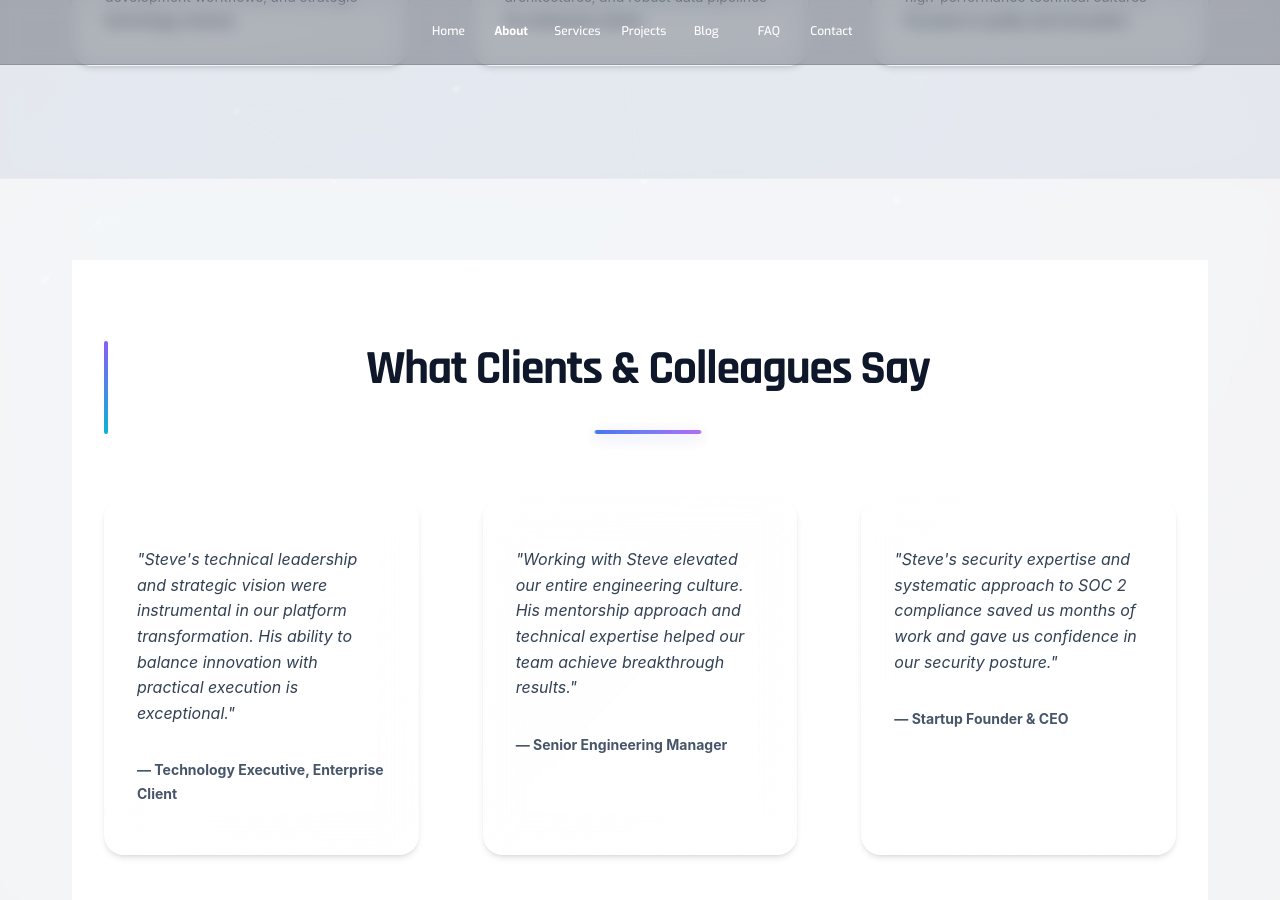
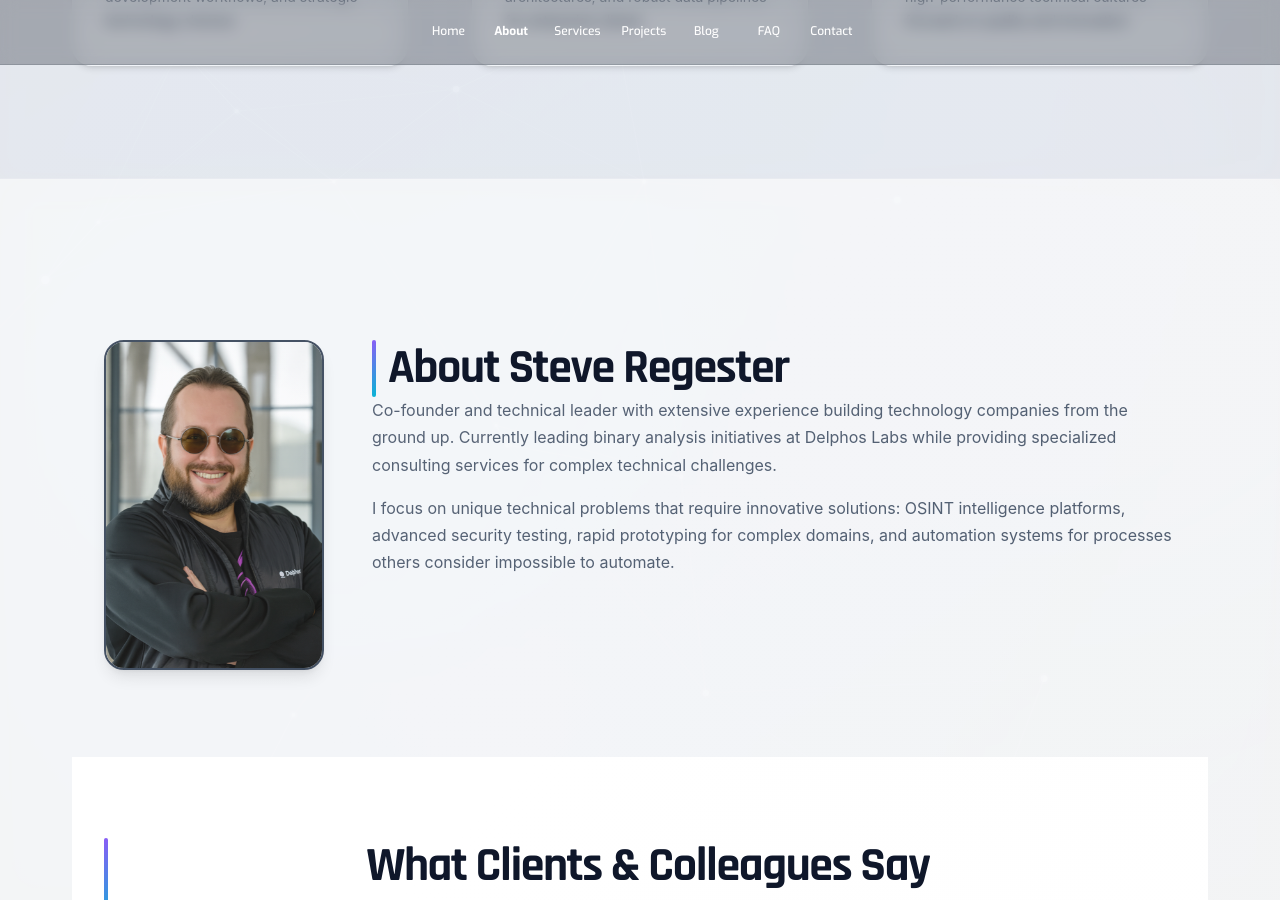
Before and after one commit to egeste/egeste.github.io, a Jekyll site: the page built from about.md, in a window 1280 px wide and 900 px high, scrolled down 2351 px. Built offline with Jekyll 4.4.1, drawn with Linux system fonts in a browser that asks for light colours.

Commit message:
Add professional headshot

```diff
--- a/_config.yml
+++ b/_config.yml
@@ -29,7 +29,7 @@ author:
     through expert technical guidance. Specializing in startup consulting, full-stack engineering,
     business automation, and security testing.
   location: Portland, Oregon, United States
-  avatar: /assets/images/avatar.jpg
+  avatar: /assets/images/steve-regester-headshot.png
   website: https://egeste.net
 
   # Social profiles
--- a/about.md
+++ b/about.md
@@ -45,6 +45,22 @@ cta:
     highlight: "Free Initial Consultation • Flexible Engagement Models • Proven Results"
     tagline: ""
 ---
+
+<!-- Professional Profile Section -->
+<section class="fullwidth-section profile-section">
+  <div class="section-container">
+    <div class="profile-content">
+      <div class="profile-image">
+        <img src="{{ '/assets/images/steve-regester-headshot.png' | relative_url }}" alt="Steve Regester - Technical Co-Founder & Engineering Leader" class="headshot">
+      </div>
+      <div class="profile-text">
+        <h2>About Steve Regester</h2>
+        <p>Co-founder and technical leader with extensive experience building technology companies from the ground up. Currently leading binary analysis initiatives at Delphos Labs while providing specialized consulting services for complex technical challenges.</p>
+        <p>I focus on unique technical problems that require innovative solutions: OSINT intelligence platforms, advanced security testing, rapid prototyping for complex domains, and automation systems for processes others consider impossible to automate.</p>
+      </div>
+    </div>
+  </div>
+</section>
 
 <!-- Testimonials Section -->
 <section class="fullwidth-section skills-section">
--- a/assets/css/professional-homepage.scss
+++ b/assets/css/professional-homepage.scss
@@ -690,6 +690,99 @@ button:focus-visible {
   border-radius: 0.25rem;
 }
 
+/* === HEADSHOT STYLES === */
+.hero-content {
+  display: flex;
+  align-items: center;
+  gap: var(--space-12);
+  text-align: left;
+
+  @media (max-width: 768px) {
+    flex-direction: column;
+    text-align: center;
+    gap: var(--space-8);
+  }
+}
+
+.hero-text {
+  flex: 1;
+}
+
+.hero-image {
+  flex-shrink: 0;
+
+  @media (max-width: 768px) {
+    order: -1;
+  }
+}
+
+.hero-headshot {
+  width: 200px;
+  height: 300px;
+  object-fit: cover;
+  border-radius: var(--card-border-radius);
+  border: 3px solid rgba(255, 255, 255, 0.3);
+  box-shadow: var(--shadow-xl), 0 0 30px rgba(99, 102, 241, 0.2);
+  transition: all 0.4s cubic-bezier(0.4, 0, 0.2, 1);
+
+  &:hover {
+    transform: scale(1.05);
+    box-shadow: var(--shadow-2xl), 0 0 40px rgba(99, 102, 241, 0.3);
+    border-color: rgba(99, 102, 241, 0.5);
+  }
+
+  @media (min-width: 640px) {
+    width: 250px;
+    height: 375px;
+  }
+
+  @media (min-width: 1024px) {
+    width: 280px;
+    height: 420px;
+  }
+}
+
+.profile-content {
+  display: flex;
+  align-items: flex-start;
+  gap: var(--space-12);
+
+  @media (max-width: 768px) {
+    flex-direction: column;
+    align-items: center;
+    gap: var(--space-8);
+  }
+}
+
+.profile-image {
+  flex-shrink: 0;
+}
+
+.profile-text {
+  flex: 1;
+}
+
+.headshot {
+  width: 200px;
+  height: 300px;
+  object-fit: cover;
+  border-radius: var(--card-border-radius);
+  border: 2px solid var(--color-slate-700);
+  box-shadow: var(--shadow-lg);
+  transition: all 0.3s cubic-bezier(0.4, 0, 0.2, 1);
+
+  &:hover {
+    transform: translateY(-4px);
+    box-shadow: var(--shadow-xl);
+    border-color: var(--color-blue-500);
+  }
+
+  @media (min-width: 640px) {
+    width: 220px;
+    height: 330px;
+  }
+}
+
 /* Hide AI Sections */
 .ai-contact-section {
   display: none;
```
Also changed, not shown: index.md (+14 -7 lines), assets/images/steve-regester-headshot.png (added).
